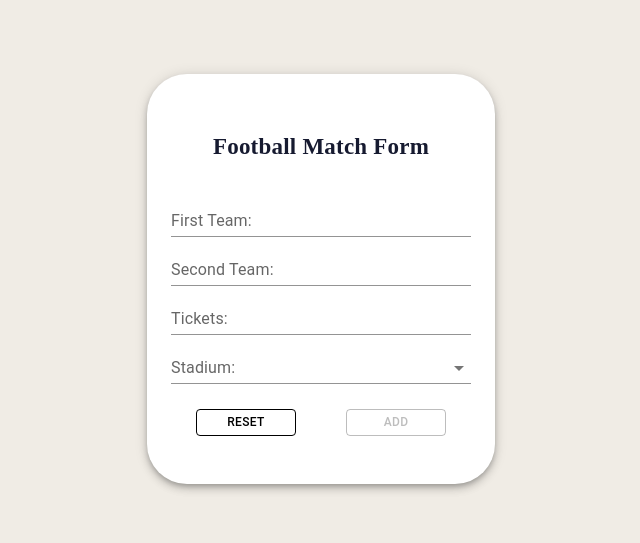
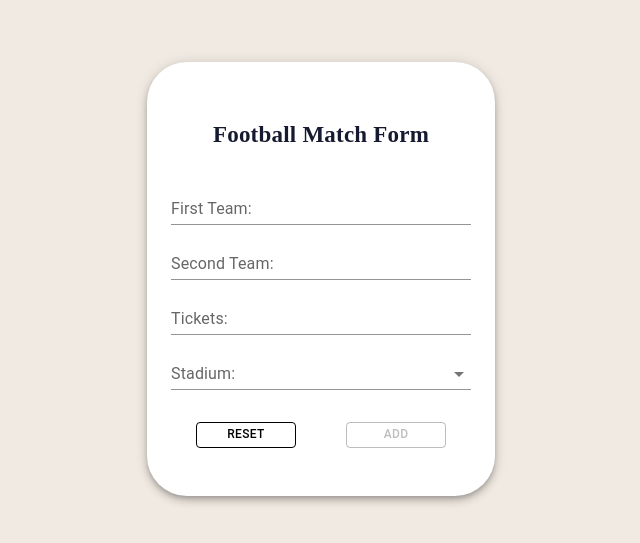
Before and after one commit to proga-react-practice/sigma-bohdan-mylyi, a React (Vite) app: page / in a window 1280 px wide. Shown: the part 121-664 px from the top of the page, without its empty margins (319-959 px from the left). Built offline with nearby package versions, Linux system fonts and the light colour scheme; a web font is replaced by a local one.

Commit message:
add theme customization in Form component

```diff
--- a/src/App.css
+++ b/src/App.css
@@ -6,13 +6,6 @@
   font-size: 14px;
   color: #161A30;
 }
-
-.page {
-  display: flex;
-  flex-direction: row;
-  gap: 200px;
-}
-
 .deleteCardButton:hover::before,
 .buttonReset:hover::before,
 .buttonAdd:hover::before {
--- a/src/App.tsx
+++ b/src/App.tsx
@@ -2,9 +2,13 @@ import React, { useState } from "react";
 import "./App.css";
 import Form from "./Form";
 import CardList from "./CardList";
-import { Typography } from "@mui/material";
-import Grid from "@mui/material/Grid";
-import Box from '@mui/material/Box';
+import {
+  Typography,
+  Grid,
+  Box,
+  ThemeProvider,
+  createTheme,
+} from "@mui/material";
 
 interface Block {
   id: number;
@@ -27,14 +31,26 @@ const App: React.FC = () => {
     setBlocks(blocks.filter((block) => block.id !== id));
   };
 
+  const theme = createTheme({
+    palette: {
+      primary: {
+        main: "#fff",
+      },
+      secondary: {
+        main: "#000",
+      },
+    },
+  });
+
   return (
-    <>
+    <ThemeProvider theme={theme}>
         <Box
           sx={{
             display: "flex",
-        flexDirection: 'row',
-        gap: 15
-      }}>
+            flexDirection: "row",
+            gap: 15,
+          }}
+        >
           <Grid
             sx={{
               paddingTop: 4,
@@ -42,10 +58,10 @@ const App: React.FC = () => {
               paddingLeft: 3,
               paddingRight: 3,
               borderRadius: 10,
-          backgroundColor: 'white',
-          boxShadow: 5
-
-        }}>
+              backgroundColor: "primary.main",
+              boxShadow: 5,
+            }}
+          >
             <Typography
               sx={{
                 marginTop: 3,
@@ -53,16 +69,15 @@ const App: React.FC = () => {
                 fontSize: 23,
                 fontFamily: "Platypi",
                 fontWeight: 600,
-          }}>
+              }}
+            >
               Football Match Form
             </Typography>
-          <Form
-            addButtonHandler={addButtonHandler}
-          />
+            <Form addButtonHandler={addButtonHandler} />
           </Grid>
           {isVisible && <CardList blocks={blocks} removeBlock={removeBlock} />}
         </Box>
-    </>
+    </ThemeProvider>
   );
 };
 
--- a/src/Form.tsx
+++ b/src/Form.tsx
@@ -1,10 +1,14 @@
 import React, { useEffect, useState } from "react";
 import "./component styles/Form.css";
-import TextField from "@mui/material/TextField";
-import { Button, Typography } from "@mui/material";
-import MenuItem from "@mui/material/MenuItem";
-import Grid from "@mui/material/Grid";
-
+import {
+  Button,
+  Typography,
+  MenuItem,
+  Grid,
+  TextField,
+  ThemeProvider,
+  createTheme,
+} from "@mui/material";
 
 interface FormProps {
   addButtonHandler: (block: Block) => void;
@@ -113,8 +117,22 @@ const Form: React.FC<FormProps> = ({ addButtonHandler }) => {
     }
   };
 
+  const theme = createTheme({
+    palette: {
+      primary: {
+        main: "#fff",
+      },
+      secondary: {
+        main: "#000",
+        light: "#333"
+      },
+    },
+    spacing: 5,
+  });
+
   return (
-    <form className="form-container" >
+    <form className="form-container">
+      <ThemeProvider theme={theme}>
         <TextField
           id="firstTeam"
           label="First Team:"
@@ -124,14 +142,16 @@ const Form: React.FC<FormProps> = ({ addButtonHandler }) => {
           value={formState.firstTeam}
           name="firstTeam"
           type="text"
-        className="input"
           placeholder="Enter first team..."
           sx={{
-          marginBottom: 3,
+            marginBottom: theme.spacing(6),
+            width: theme.spacing(60),
+            height: theme.spacing(5),
+            borderRadius: theme.spacing(1)
           }}
         />
         {formState.firstTeamDirty && formState.firstTeamError && (
-        <Typography sx={{ color: "red", fontWeight: "bold", fontSize: 13 }}>
+          <Typography sx={{ color: "red", fontWeight: "bold", fontSize: theme.spacing(2.6) }}>
             {formState.firstTeamError}
           </Typography>
         )}
@@ -147,11 +167,14 @@ const Form: React.FC<FormProps> = ({ addButtonHandler }) => {
           className="input"
           placeholder="Enter second team..."
           sx={{
-          marginBottom: 3,
+            marginBottom: theme.spacing(6),
+            width: theme.spacing(60),
+            height: theme.spacing(5),
+            borderRadius: theme.spacing(1)
           }}
         />
         {formState.secondTeamDirty && formState.secondTeamError && (
-        <Typography sx={{ color: "red", fontWeight: "bold", fontSize: 13 }}>
+          <Typography sx={{ color: "red", fontWeight: "bold", fontSize: theme.spacing(2.6) }}>
             {formState.secondTeamError}
           </Typography>
         )}
@@ -167,11 +190,14 @@ const Form: React.FC<FormProps> = ({ addButtonHandler }) => {
           className="input"
           placeholder="Enter the quantity of tickets..."
           sx={{
-          marginBottom: 3,
+            marginBottom: theme.spacing(6),
+            width: theme.spacing(60),
+            height: theme.spacing(5),
+            borderRadius: theme.spacing(1)
           }}
         />
         {formState.ticketsDirty && formState.ticketsError && (
-        <Typography sx={{ color: "red", fontWeight: "bold", fontSize: 13 }}>
+          <Typography sx={{ color: "red", fontWeight: "bold", fontSize: theme.spacing(2.6) }}>
             {formState.ticketsError}
           </Typography>
         )}
@@ -187,7 +213,10 @@ const Form: React.FC<FormProps> = ({ addButtonHandler }) => {
           className="input"
           placeholder="Choose Stadium..."
           sx={{
-          marginBottom: 3,
+            marginBottom: theme.spacing(6),
+            width: theme.spacing(60),
+            height: theme.spacing(5),
+            borderRadius: theme.spacing(1),
           }}
         >
           <MenuItem value="">
@@ -197,7 +226,7 @@ const Form: React.FC<FormProps> = ({ addButtonHandler }) => {
           <MenuItem value={"Camp Nou"}>Camp Nou</MenuItem>
         </TextField>
         {formState.stadiumDirty && formState.stadiumError && (
-        <Typography sx={{ color: "red", fontWeight: "bold", fontSize: 13 }}>
+          <Typography sx={{ color: "red", fontWeight: "bold", fontSize: theme.spacing(2.6) }}>
             {formState.stadiumError}
           </Typography>
         )}
@@ -211,20 +240,18 @@ const Form: React.FC<FormProps> = ({ addButtonHandler }) => {
             type="reset"
             variant="outlined"
             onClick={resetHandler}
-          sx={
-            {
-              fontSize: 12,
-              marginTop: 3,
-              height: 27,
-              width: 100,
-              color: "black",
+            sx={{
+              fontSize: theme.spacing(2.4),
+              marginTop: theme.spacing(5),
+              height: theme.spacing(5.2),
+              width: theme.spacing(20),
+              color: "secondary.main",
               border: 1,
-              '&:hover': {
-                color: "white",
-                backgroundColor: "black",
+              "&:hover": {
+                color: "primary.main",
+                backgroundColor: "secondary.main",
               },
-            }
-          }
+            }}
           >
             Reset
           </Button>
@@ -232,24 +259,23 @@ const Form: React.FC<FormProps> = ({ addButtonHandler }) => {
             type="button"
             disabled={!formValid}
             onClick={handleAddButtonClick}
-          sx={
-            {
-              fontSize: 12,
-              marginTop: 3,
-              height: 27,
-              width: 100,
-              color: "black",
+            sx={{
+              fontSize: theme.spacing(2.4),
+              marginTop: theme.spacing(5),
+              height: theme.spacing(5.2),
+              width: theme.spacing(20),
+              color: "secondary.main",
               border: 1,
-              '&:hover': {
-                color: "white",
-                backgroundColor: "black",
+              "&:hover": {
+                color: "primary.main",
+                backgroundColor: "secondary.main",
               },
-            }
-          }
+            }}
           >
             <span className="button-content">Add</span>
           </Button>
         </Grid>
+      </ThemeProvider>
     </form>
   );
 };
--- a/src/component styles/Form.css
+++ b/src/component styles/Form.css
@@ -3,13 +3,6 @@
     justify-content: center;
     align-items: center;
     flex-direction: column;
-  }
-
-  .input {
-    margin-bottom: 10px;
-    width: 300px;
-    height: 25px;
-    border-radius: 5px;
   }
 
   .input_select {
--- a/src/index.css
+++ b/src/index.css
@@ -19,7 +19,7 @@ body {
   place-items: center;
   min-width: 320px;
   min-height: 100vh;
-  background-color: #F0ECE5;
+  background-color:rgb(241, 234, 226);
 
 }
 
```
Also changed, not shown: src/main.tsx (+8 -8 lines). Lines whose indentation alone changed are shown as unchanged.
